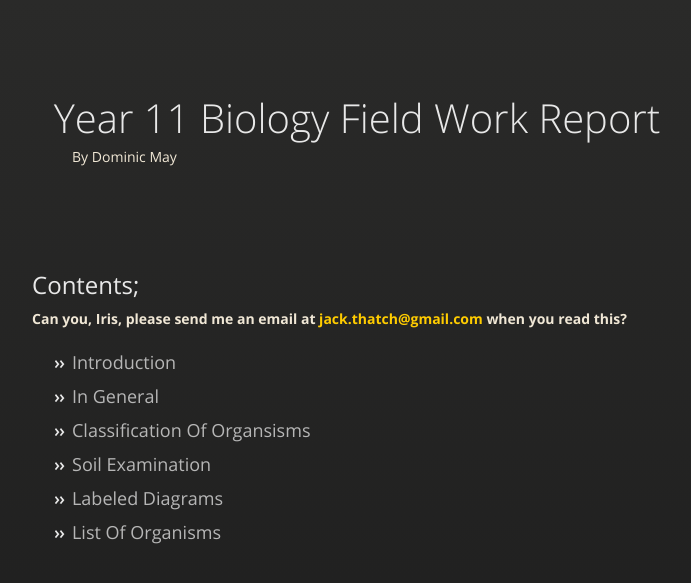
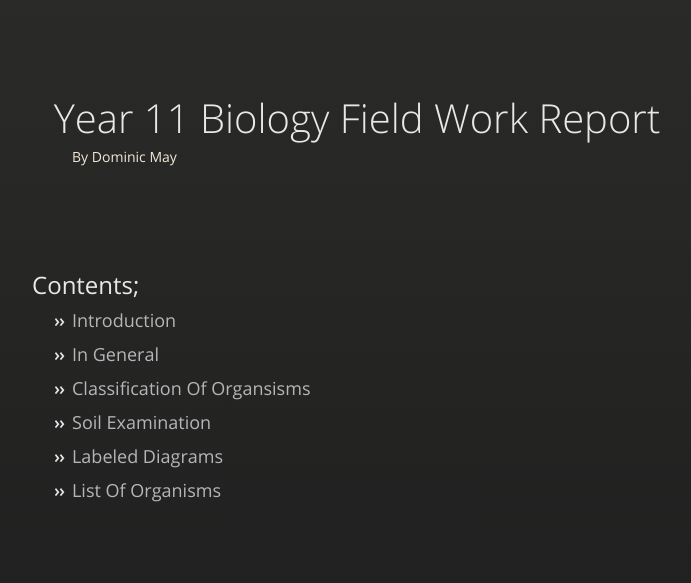
Before and after one commit to Mause/bio, a Jekyll site: the page built from index.html, in a window 1280 px wide. Shown: the top 583 px of the page, without its empty margins (283-974 px from the left). Built offline with Jekyll 4.4.1, drawn with Linux system fonts in a browser that asks for light colours; Markdown is read by kramdown in place of the engine named in the settings.

Commit message:
Updated index.html

```diff
--- a/index.html
+++ b/index.html
@@ -5,10 +5,10 @@ title: Contents
 
 <h2>Contents;</h2>
 
-<strong style="margin-bottom: 10px;">
+<!--<strong style="margin-bottom: 10px;">
   Can you, Iris, please send me an email at <a href="mailto:jack.thatch@gmail.com">jack.thatch@gmail.com</a> when you read this?
 </strong>
-</br><br>
+</br><br>-->
 
 
 <ul class="entries">
```
